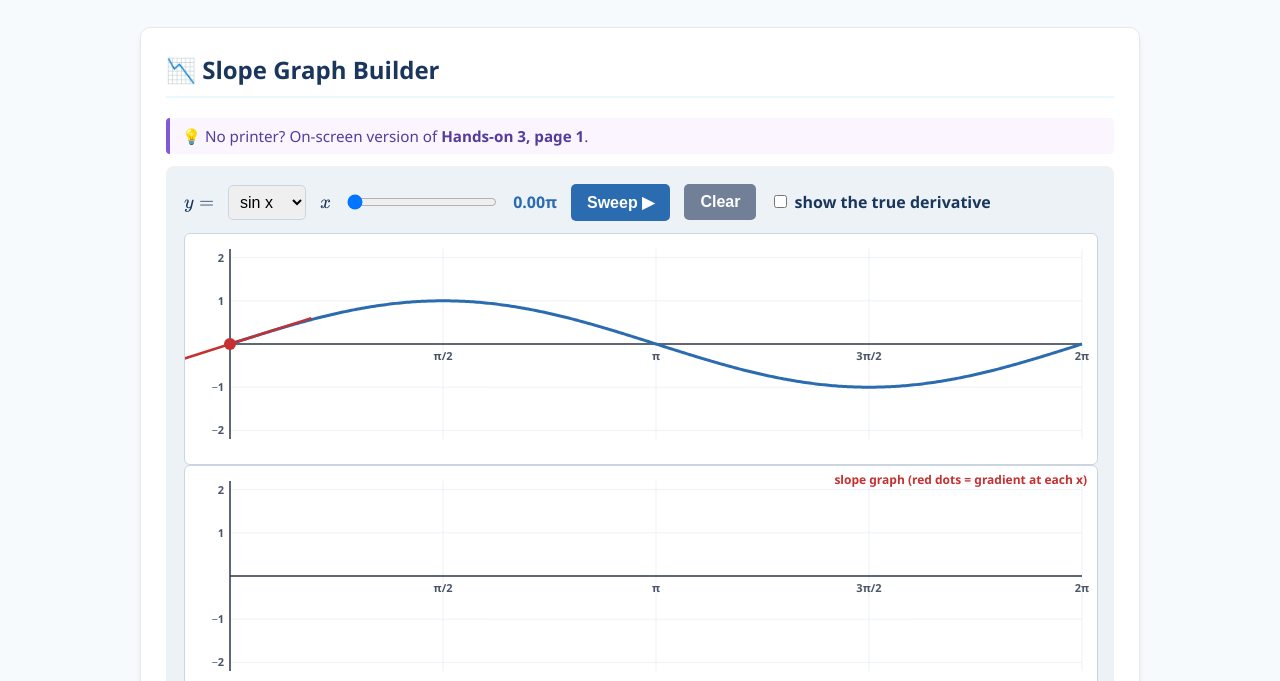
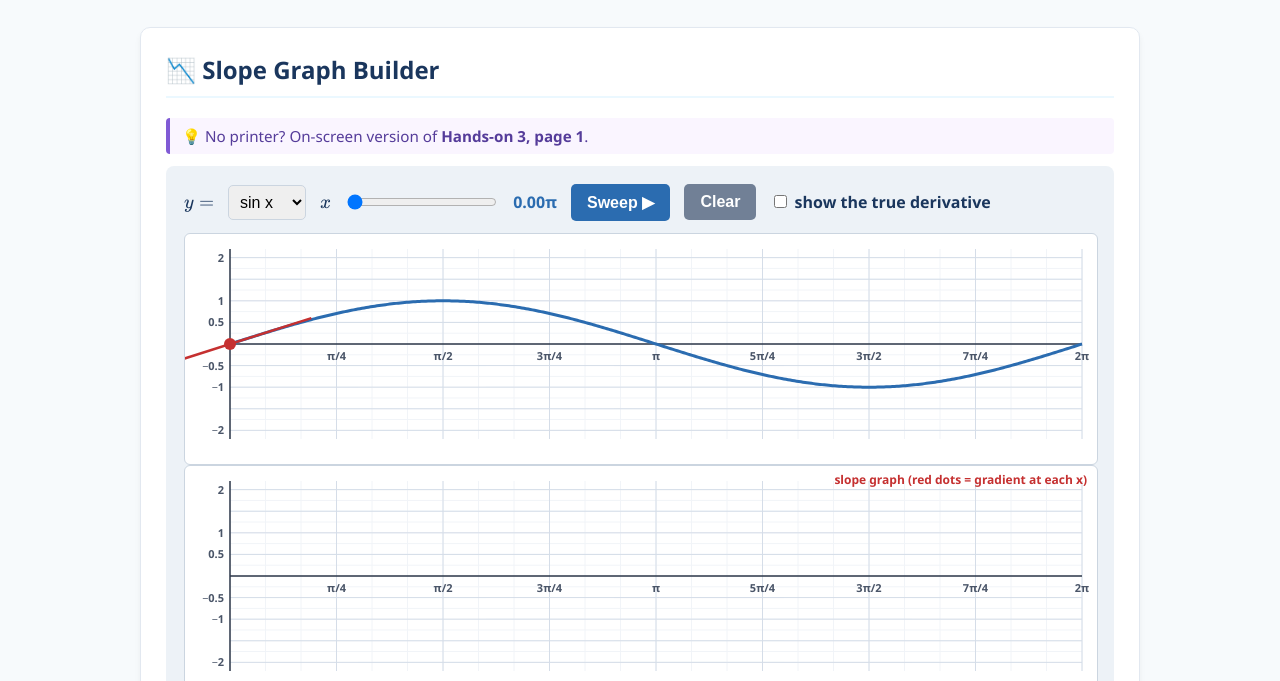
Before and after one commit to ghozian084/LearningKit, a plain HTML site: page dm/g12/t05-differentiation/im-03.html in a window 1280 px wide. Shown: the part 119-800 px from the top of the page. Drawn offline with nearby package versions, Linux system fonts and the light colour scheme.

Commit message:
G12 Differentiation IM 3: minor gridlines on the trig graphs
The slope-graph tab now has a minor grid (every pi/12 and 0.25) under
darker major lines (every pi/4 and 0.5), with x-labels at every pi/4
and y-labels at 0.5 steps, on both the curve and the slope graph, so
students can read gradients and values off the graph.

The shared axes helper gained an optional "minor" setting; the other
Differentiation media files carry the updated helper but look the same.

Co-Authored-By: Claude Opus 5.5 <noreply@anthropic.com>
Claude-Session: https://claude.ai/code/session_01AvdTFTcqnH9nFvmVopio6F

```diff
--- a/dm/g12/t05-differentiation/im-03.html
+++ b/dm/g12/t05-differentiation/im-03.html
@@ -180,11 +180,14 @@
             typeset(grid);
         }
         // plotting helper: axes for [x0, x1] x [y0, y1]
-        function axes(cv, x0, x1, y0, y1, xticks, yticks, equal) {
+        function axes(cv, x0, x1, y0, y1, xticks, yticks, equal, minor) {
             const c = setupCanvas(cv); if (!c) return null; const { ctx, W, H } = c;
             if (equal) { const k = Math.min((W - 60) / (x1 - x0), (H - 40) / (y1 - y0)), cx = (x0 + x1) / 2, cy = (y0 + y1) / 2, hw = (W - 60) / k / 2, hh = (H - 40) / k / 2; x0 = cx - hw; x1 = cx + hw; y0 = cy - hh; y1 = cy + hh; }
             const X = v => 45 + (v - x0) / (x1 - x0) * (W - 60), Y = v => H - 25 - (v - y0) / (y1 - y0) * (H - 40);
-            ctx.strokeStyle = '#edf2f7'; ctx.lineWidth = 1;
+            if (minor) { ctx.strokeStyle = '#f1f4f8'; ctx.lineWidth = 1;
+                for (let v = Math.ceil(x0 / minor.x) * minor.x; v <= x1 + 1e-9; v += minor.x) { ctx.beginPath(); ctx.moveTo(X(v), Y(y0)); ctx.lineTo(X(v), Y(y1)); ctx.stroke(); }
+                for (let v = Math.ceil(y0 / minor.y) * minor.y; v <= y1 + 1e-9; v += minor.y) { ctx.beginPath(); ctx.moveTo(X(x0), Y(v)); ctx.lineTo(X(x1), Y(v)); ctx.stroke(); } }
+            ctx.strokeStyle = minor ? '#d5dde8' : '#edf2f7'; ctx.lineWidth = 1;
             (xticks || []).forEach(([v]) => { ctx.beginPath(); ctx.moveTo(X(v), Y(y0)); ctx.lineTo(X(v), Y(y1)); ctx.stroke(); });
             (yticks || []).forEach(([v]) => { ctx.beginPath(); ctx.moveTo(X(x0), Y(v)); ctx.lineTo(X(x1), Y(v)); ctx.stroke(); });
             ctx.strokeStyle = '#2d3748'; ctx.lineWidth = 1.5; ctx.beginPath();
@@ -201,16 +204,17 @@
 
         const TR = [["$y = \\sin 5x$", "inner $5x$, outer $\\sin$", "$5\\cos 5x$"], ["$y = \\cos(2x+1)$", "inner $2x+1$, outer $\\cos$", "$-2\\sin(2x+1)$"], ["$y = \\tan 3x$", "inner $3x$, outer $\\tan$", "$3\\sec^2 3x$"], ["$y = \\sin^3 x$", "rewrite as $(\\sin x)^3$", "$3\\sin^2 x\\cos x$"], ["$y = \\cos^2 x$", "rewrite as $(\\cos x)^2$", "$-2\\sin x\\cos x$"], ["$y = \\sin(x^2)$", "inner $x^2$ (angle squared)", "$2x\\cos(x^2)$"], ["$y = e^x\\sin x$", "product: $u = e^x$, $v = \\sin x$", "$e^x(\\sin x + \\cos x)$"], ["$y = \\tan^{-1}(3x)$", "inner $3x$, outer $\\tan^{-1}$", "$\\dfrac{3}{1+9x^2}$"]];
         const TF = [{ f: Math.sin, d: Math.cos, n: 'cos x' }, { f: Math.cos, d: v => -Math.sin(v), n: '−sin x' }, { f: v => Math.sin(2 * v), d: v => 2 * Math.cos(2 * v), n: '2cos 2x' }, { f: Math.tan, d: v => 1 / Math.cos(v) ** 2, n: 'sec²x' }];
-        const PI = Math.PI, XT = [[PI / 2, 'π/2'], [PI, 'π'], [3 * PI / 2, '3π/2'], [2 * PI, '2π']];
+        const PI = Math.PI, XT = [[PI / 4, 'π/4'], [PI / 2, 'π/2'], [3 * PI / 4, '3π/4'], [PI, 'π'], [5 * PI / 4, '5π/4'], [3 * PI / 2, '3π/2'], [7 * PI / 4, '7π/4'], [2 * PI, '2π']];
+        const YT = [[-2, '−2'], [-1.5, ''], [-1, '−1'], [-0.5, '−0.5'], [0.5, '0.5'], [1, '1'], [1.5, ''], [2, '2']], MINOR = { x: PI / 12, y: 0.25 };
         let trace = [], sweepAnim = null;
         function curX() { return 2 * PI * (+tx.value) / 1000; }
         function addTrace() { const F = TF[+tsel.value], v = curX(), m = F.d(v); if (Math.abs(m) < 6) trace.push([v, m]); }
         function clearTrace() { trace = []; drawT(); }
         function drawT() {
             const F = TF[+tsel.value], v = curX(), y = F.f(v), m = F.d(v); txv.textContent = (v / PI).toFixed(2) + 'π';
-            const P = axes(cv1, 0, 2 * PI, -2.2, 2.2, XT, [[-2, '−2'], [-1, '−1'], [1, '1'], [2, '2']]); if (!P) return;
+            const P = axes(cv1, 0, 2 * PI, -2.2, 2.2, XT, YT, false, MINOR); if (!P) return;
             plotF(P, F.f, 0, 2 * PI, '#2b6cb0', 3); if (Math.abs(y) < 3) tangent(P, v, y, m, 0.6);
-            const Q = axes(cv2, 0, 2 * PI, -2.2, 2.2, XT, [[-2, '−2'], [-1, '−1'], [1, '1'], [2, '2']]);
+            const Q = axes(cv2, 0, 2 * PI, -2.2, 2.2, XT, YT, false, MINOR);
             if (tshow.checked) plotF(Q, F.d, 0, 2 * PI, '#38a169', 2.5, [7, 5]);
             Q.ctx.fillStyle = '#c53030'; trace.forEach(([a, b]) => { if (Math.abs(b) < 2.2) { Q.ctx.beginPath(); Q.ctx.arc(Q.X(a), Q.Y(b), 2.5, 0, 2 * Math.PI); Q.ctx.fill(); } });
             label(Q.ctx, Q.W - 10, 18, 'slope graph (red dots = gradient at each x)', '#c53030', 12, 'right');
```
Also changed, not shown: dm/g12/t05-differentiation/im-01.html (+5 -2 lines), dm/g12/t05-differentiation/im-02.html (+5 -2 lines), dm/g12/t05-differentiation/im-04.html (+5 -2 lines), dm/g12/t05-differentiation/im-05.html (+5 -2 lines), dm/g12/t05-differentiation/im-06.html (+5 -2 lines).
